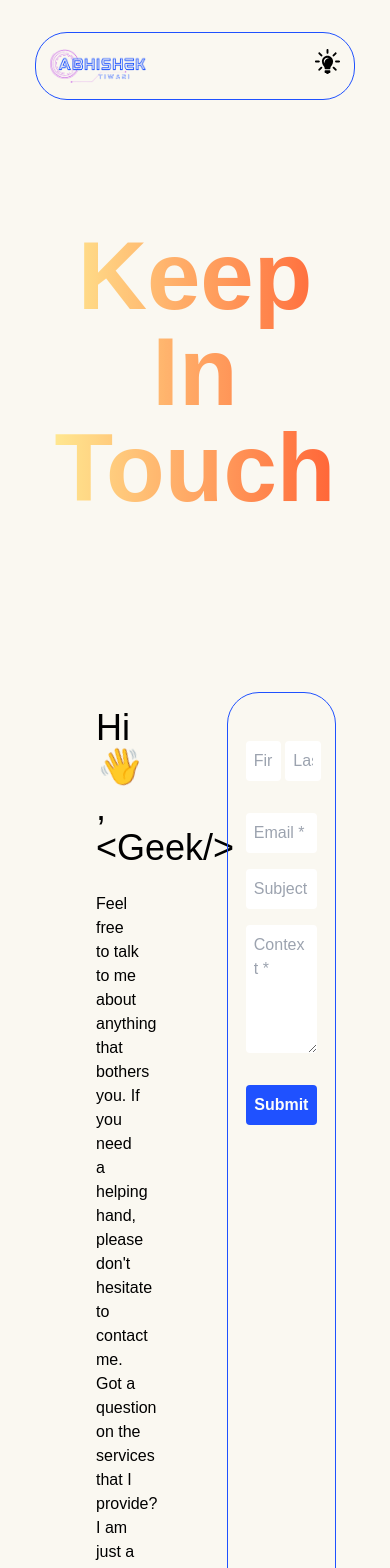
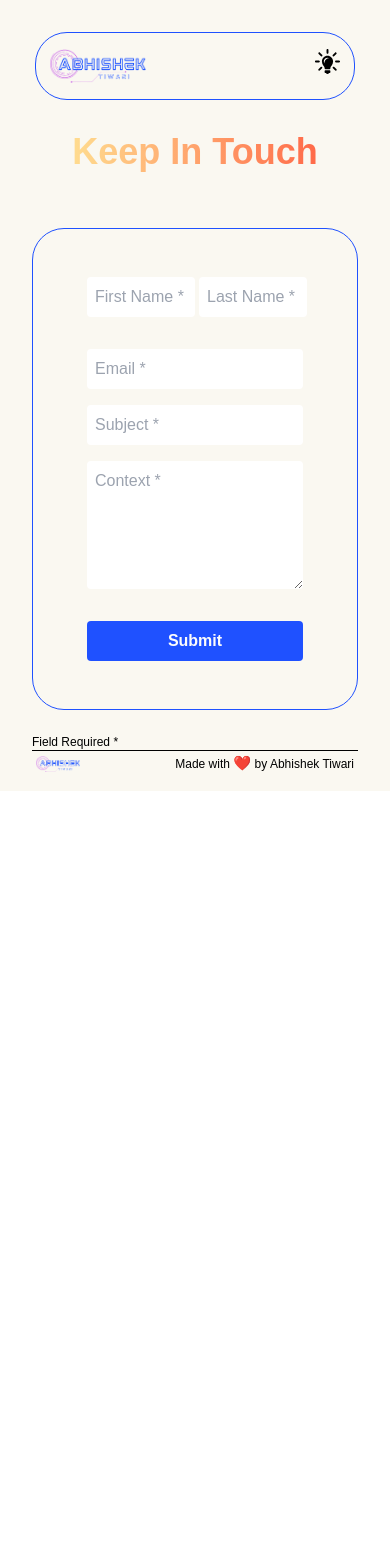
Before and after one commit to AbhishekTiwari23/personalWebsite, a Next.js app: page /contactme in a window 390 px wide. Shown: the top 1568 px of the page. After the commit the page ends 844 px from the top, so only its background shows below. Built offline with nearby package versions, Linux system fonts and the light colour scheme.

Commit message:
responsive

```diff
--- a/components/contactme/contactme.js
+++ b/components/contactme/contactme.js
@@ -86,7 +86,7 @@ console.log(email);
 console.log(mailsubject);
 console.log(content);
   return (
-    <div className='border border-solod border-myblue py-8  w-2/6 rounded-4xl text-center text-white my-12 mx-auto'>
+    <div className='border border-solod border-myblue py-8  lg:w-2/6 rounded-4xl text-center text-white lg:my-12 my-6 mx-auto'>
     <form  className=" form-wrap" >
       <input type="text" name="first-name " required className=' my-4 active:border-myblue active:border-4 active:border-solid focus:outline-none required:border-red-500 rounded p-2 text-black w-1/3 mx-1 inline'placeholder='First Name *' value={first} onChange={handleFirst} />
       <input type="text" name="last-name" required className='focus:outline-none inline my-4  rounded p-2 text-black w-1/3 'placeholder='Last Name *' value={last} onChange={handleLast}/>
--- a/components/header/header.js
+++ b/components/header/header.js
@@ -5,6 +5,7 @@ import AbhishekLogo from "../../assets/mypic/abhisheklogo.png";
 import Gear from "../../assets/socials/moon.svg";
 import Image from "next/image";
 import Link from "next/link";
+import HeaderBox from './headerbox.js'
 const Header = () => {
   const theme = useDarkMode();
   return (
@@ -35,11 +36,8 @@ const Header = () => {
       </div>
       <div
           className="hamburger-open lg:hidden inline"
-          onClick={() => {
-            setshow(true);
-          }}
         >
-          <Image src={Gear} alt="hamburger" height="25" className="inline float-right"/>
+          <Image src={Gear} alt="hamburger" height="25" className="inline float-right" onClick={HeaderBox}/>
         </div>
       </div>
 
--- /dev/null
+++ b/components/header/headerbox.js
@@ -0,0 +1,14 @@
+import React from 'react'
+
+const HeaderBox = ()=>{
+    return(
+        <div className="header-wrap dark:bg-white dark:text-black bg-black text-white border border-solid border-black rounded-3xl p-8 m-8 text-center text-3xl h-screen z-40">
+            <ul className="links ">
+                <li className="link font-bold text-3xl cursor-pointer my-8">Home</li>
+                <li className="link font-bold text-3xl cursor-pointer my-8">Blogs</li>
+                <li className="link font-bold text-3xl cursor-pointer my-8">Contact Me</li>
+            </ul>
+        </div>
+    )
+}
+export default HeaderBox;
--- a/components/myprojects/myproject.js
+++ b/components/myprojects/myproject.js
@@ -3,13 +3,13 @@ import ProjectCard from './projectCard';
 import Portfolio from '../../assets/mypic/portfolio.png'
 const Projects=()=>{
     return(
-        <>        <div className="project-wrapper lg:w-1/2 rounded-4xl p-4 my-4 mx-auto mt-24 ">
-            <div className="content mb-24 text-center">
+        <>        <div className="project-wrapper lg:w-1/2 rounded-4xl p-4 lg:my-4 mx-auto mt-24 ">
+            <div className="content lg:mb-24 text-center">
              <div className="title font-bold text-xl lg:text-4xl text-center"><span className='grade '> Yeah,I really work hard </span><small>💼</small></div>
              <div className="project-content lg:mb-8  lg:text-3xl text-center">Each of my project is Unique ✨</div>
              </div>
              <div className="allprojectCard-wrapper text-center inline rounded-4xl p-4 mx-auto">
-                <ProjectCard description = "React.JS SCSS HTML" name="Portfolio" pic={Portfolio} siteLink="" github="" error="" />
+                <ProjectCard description = "React.JS SCSS HTML" name="Portfolio" pic={Portfolio} siteLink="" github="" error="" className="text-center"/>
              </div>
         </div>
         <style jsx>
--- a/components/myprojects/projectCard.js
+++ b/components/myprojects/projectCard.js
@@ -6,10 +6,10 @@ import Link from 'next/link'
 import Image from 'next/image';
 const ProjectCard = (props)=>{
     return(
-        <div className="projectCard-wrapper lg:w-3/4 w-11/12 border-solid border-black border rounded-4xl text-black  bg-goldenyellow" >
+        <div className="projectCard-wrapper lg:w-3/4  border-solid border-black border rounded-4xl text-black  bg-goldenyellow text-center" >
 
             <div className="projectCard-middle text-center inline" >
-                <Image src={props.pic} alt="" className='project-pic rounded-t-2xl' />
+                <Image src={props.pic} alt="" className='project-pic rounded-t-4xl' />
             </div>
             <div className="projectCard-right">
                 <Link href="/" className="name font-bold ">{props.name}</Link>
--- a/pages/contactme.js
+++ b/pages/contactme.js
@@ -4,11 +4,11 @@ const Contactme = () =>{
     return(
         <>
         <div className='contact-wrap '>
-            <div className="grade  mx-auto text-center my-32 text-8xl">Keep In Touch </div>
+            <div className="grade  mx-auto text-center my-8 lg:my-32 text-4xl lg:text-8xl">Keep In Touch </div>
         <div className="wrap flex">
-        <div className="discription inline w-1/3 p-8 m-8">
+        <div className="discription lg:inline hidden w-1/3 p-8 m-8">
 
-           <div className="text-4xl"> Hi <span className='wave '>👋</span>, {" <Geek/> "}</div> <br/>Feel free to talk to me about anything that bothers you. If you need a helping hand, please don't hesitate to contact me. Got a question on the services that I provide? I am just a click away.
+           <div className="text-4xl "> Hi <span className='wave '>👋</span>, {" <Geek/> "}</div> <br/>Feel free to talk to me about anything that bothers you. If you need a helping hand, please don't hesitate to contact me. Got a question on the services that I provide? I am just a click away.
 
 I live in the England's time zone, if this help
             </div>
@@ -16,7 +16,7 @@ I live in the England's time zone, if this help
 
 
         </div>
-        <div className='notice-para'>Field Required <span className="notice">*</span></div>
+        <div className='notice-para font-extralight lg:font-medium text-xs '>Field Required <span className="notice">*</span></div>
         </div>
         <style jsx>
             {`
--- a/pages/index.js
+++ b/pages/index.js
@@ -9,7 +9,7 @@ import Projects from '../components/myprojects/myproject';
 import Achievements from '../components/achievements/achievements';
 import AboutMe from './abouMe/aboutme';
 import GotoTop from '../components/gototop/gototop.js'
-
+import Headerbox from '../components/header/headerbox.js'
 export default function Home() {
   return (
     <>
@@ -21,7 +21,7 @@ export default function Home() {
         <link rel="icon" href="/favicon.ico" />
       </Head>
       <main >
-
+        {/* <Headerbox/> */}
         <Hero/>
       <AboutMe/>
      <Skills/>
```
